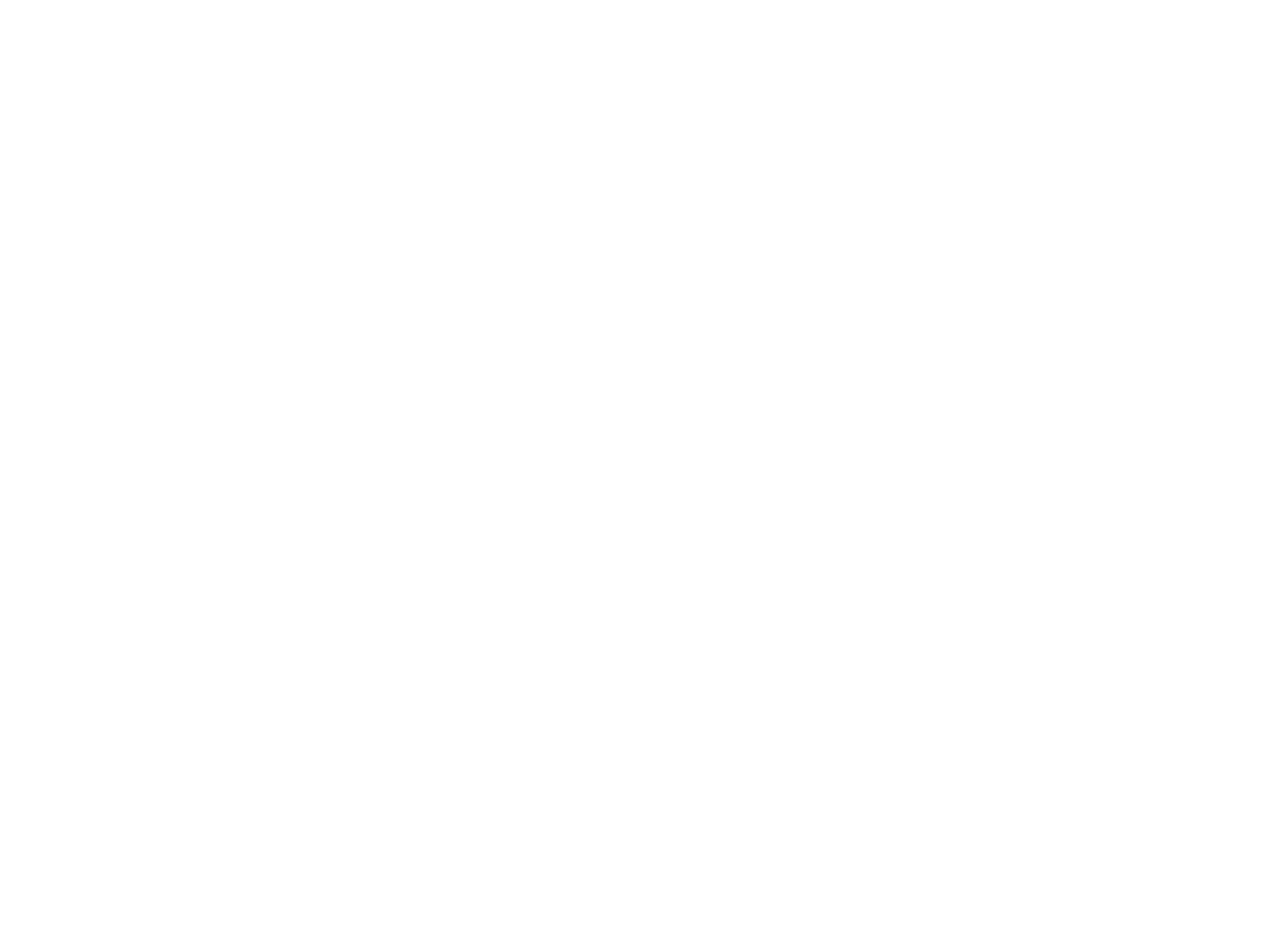
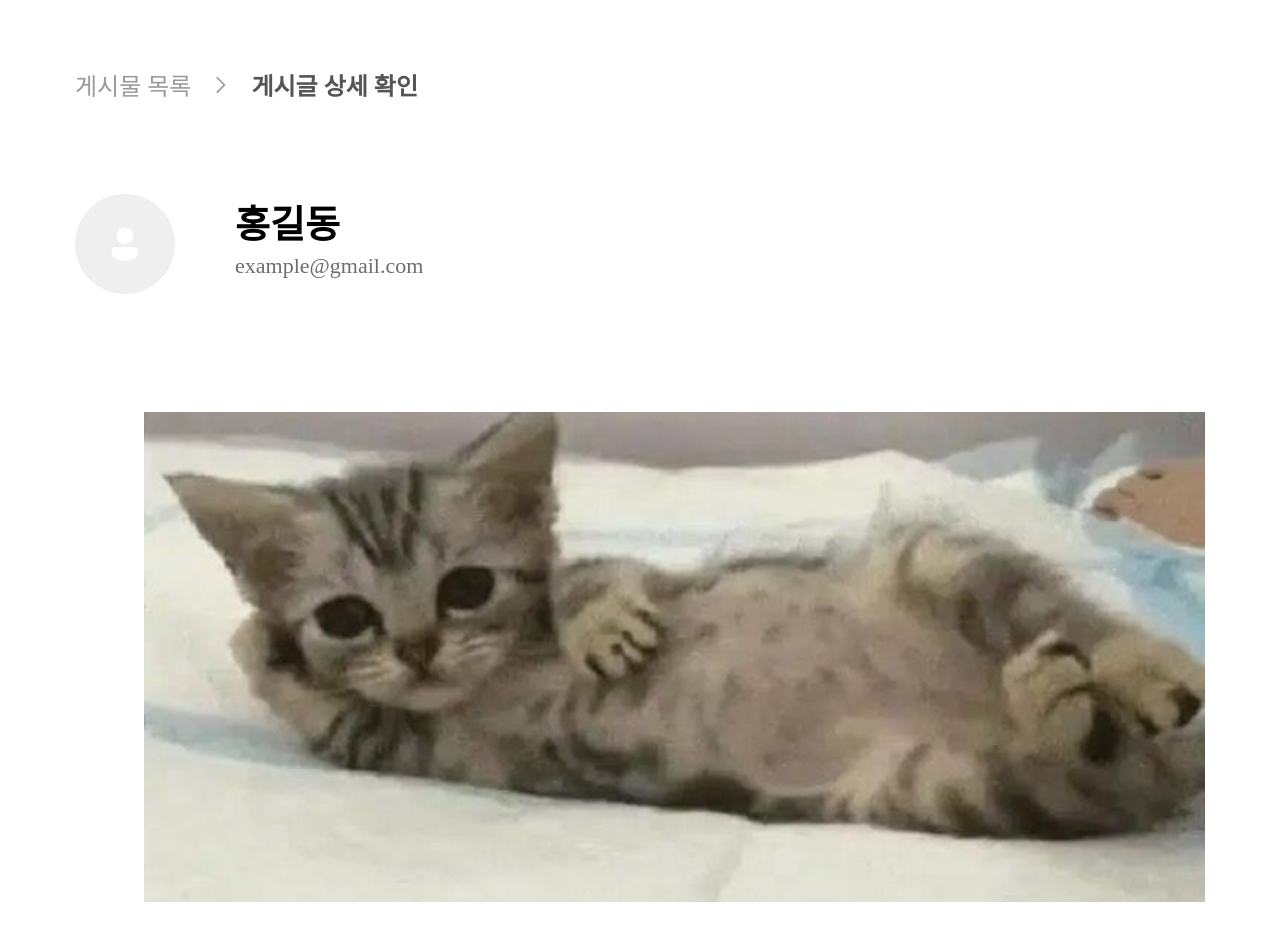
Before and after one commit to kangsea09/PostMe_client, a React (Vite) app: page /MyPage in a window 1280 px wide. Before the commit this address had no page. Shown: the top 940 px of the page. Before the commit the page ends 800 px from the top, so only its background shows below. Built offline with nearby package versions, Linux system fonts and the light colour scheme.

Commit message:
마이페이지 퍼블리싱

```diff
--- a/src/App.jsx
+++ b/src/App.jsx
@@ -5,6 +5,7 @@
 import CheckPost from "./page/CheckPost";
 import PostCreate from "./page/PostCreate";
 import PostEdit from "./page/PostEdit";
+import MyPage from "./page/MyPage";
 
 function App() {
   return (
@@ -15,6 +16,7 @@
       <Route path="/check-post/:id" element={<CheckPost />} />
       <Route path="/post-create" element={<PostCreate />} />
       <Route path="/post-edit" element={<PostEdit />} />
+      <Route path="/MyPage" element={<MyPage />} />
     </Routes>
   );
 }
--- /dev/null
+++ b/src/page/MyPage.jsx
@@ -0,0 +1,101 @@
+import React, { isValidElement, useState } from "react";
+import styled from "@emotion/styled";
+import Picture from "../assets/people.svg";
+import Img from "../assets/arrow.svg";
+import Cat from "../assets/cat.svg";
+import { useNavigate } from "react-router-dom";
+
+const MyPage = () => {
+  const navigate = useNavigate();
+
+  return (
+    <Body>
+      <Container>
+        <TextList>
+          <ListText onClick={() => navigate("/")}>게시물 목록</ListText>
+          <img src={Img} alt="" />
+          <CheckText>게시글 상세 확인</CheckText>
+        </TextList>
+        <ProfileBox>
+          <ProfileButton>
+            <img src={Picture} alt="" />
+          </ProfileButton>
+          <TextBox>
+            <NameText>홍길동</NameText>
+            <EmailText>example@gmail.com</EmailText>
+          </TextBox>
+        </ProfileBox>
+        <CatImg src={Cat} alt="" />
+      </Container>
+    </Body>
+  );
+};
+const Body = styled.div`
+  display: flex;
+  justify-content: center;
+  align-items: center;
+  width: 100%;
+  height: 100%;
+`;
+
+const Container = styled.div`
+  display: flex;
+  flex-direction: column;
+`;
+const CatImg = styled.img`
+  margin-left: 69px;
+  margin-bottom: 185px;
+`;
+
+const TextList = styled.div`
+  display: flex;
+  flex-direction: row;
+  align-items: center;
+  gap: 20px;
+  padding-top: 67px;
+  padding-bottom: 92px;
+
+  img {
+    width: 20px;
+    height: 20px;
+  }
+`;
+const ListText = styled.span`
+  font-size: 18pt;
+  color: #999999;
+  cursor: pointer;
+`;
+const CheckText = styled.span`
+  font-size: 18pt;
+  font-weight: bold;
+  color: #555555;
+`;
+const ProfileBox = styled.div`
+  display: flex;
+  flex-direction: row;
+  gap: 60px;
+  margin-bottom: 118px;
+`;
+const ProfileButton = styled.button`
+  border: none;
+  width: 100px;
+  height: 100px;
+  border-radius: 50px;
+  display: flex;
+  justify-content: center;
+  align-items: center;
+`;
+const TextBox = styled.div`
+  display: flex;
+  flex-direction: column;
+`;
+const NameText = styled.span`
+  font-size: 38px;
+  font-weight: bold;
+  padding-bottom: 4px;
+`;
+const EmailText = styled.span`
+  font-size: 22px;
+  color: #6d6d6d;
+`;
+export default MyPage;
--- a/src/page/PostCreate.jsx
+++ b/src/page/PostCreate.jsx
@@ -69,7 +69,7 @@
   display: flex;
   justify-content: center;
   align-items: center;
-  width: 100vw;
+  width: 100%;
   height: 100vh;
 `;
 
--- a/src/page/PostEdit.jsx
+++ b/src/page/PostEdit.jsx
@@ -33,7 +33,7 @@
   display: flex;
   justify-content: center;
   align-items: center;
-  width: 100vw;
+  width: 100%;
   height: 100vh;
 `;
 
--- a/src/page/PostList.jsx
+++ b/src/page/PostList.jsx
@@ -1,18 +1,19 @@
-import React , {useEffect, useState} from "react";
+import React, { useEffect, useState } from "react";
 import styled from "@emotion/styled";
 import Post from "../assets/Frame.svg";
+import Picture from "../assets/people.svg";
 import { getPost } from "../apis/post";
 import { useNavigate } from "react-router-dom";
 
 const PostList = () => {
   const [postList, setPostList] = useState([]);
-  const navigate=useNavigate();
+  const navigate = useNavigate();
 
   useEffect(() => {
-    const fetchData = async ()=> {
+    const fetchData = async () => {
       const res = await getPost();
       setPostList(res);
-    }
+    };
     fetchData();
   }, []);
 
@@ -30,30 +31,37 @@
 
   const handleClick = (id) => {
     navigate(`/check-post/${id}`);
-}
+  };
 
   return (
     <Body>
       <TotalContainer>
         <ListBox>
+          <TopContainer>
             <span>게시물 목록</span>
+            <MyPageButton>
+              <img src={Picture} alt="" onClick={() => navigate("/myPage")} />
+            </MyPageButton>
+          </TopContainer>
+
           <ListContainer>
             <ListButton>
               <FirstList>
                 <img src={Post} alt="" />
                 <First>최신순</First>
               </FirstList>
-              <List onClick={() => navigate("/post-create")}>게시글 작성하기</List>
+              <List onClick={() => navigate("/post-create")}>
+                게시글 작성하기
+              </List>
             </ListButton>
-            {postList.map((post)=> (
-              <ListCard key={post.id} onClick={()=> handleClick(post.id)}>
+            {postList.map((post) => (
+              <ListCard key={post.id} onClick={() => handleClick(post.id)}>
                 <Title>
                   <InputTitle>{post.title}</InputTitle>
                   <span>{formatDate(post.createdAt)}</span>
                 </Title>
               </ListCard>
             ))}
-
           </ListContainer>
         </ListBox>
       </TotalContainer>
@@ -69,7 +77,7 @@
 const TotalContainer = styled.div`
   width: 100vh;
   height: 100vh;
-  padding-top: 67px;
+  padding-top: 53px;
 `;
 const ListBox = styled.div`
   width: 100%;
@@ -77,6 +85,21 @@
   flex-direction: column;
   gap: 30px;
   justify-content: center;
+`;
+const TopContainer = styled.div`
+  display: flex;
+  justify-content: space-between;
+  align-items: center;
+`;
+const MyPageButton = styled.button`
+  border: none;
+  width: 56px;
+  height: 56px;
+  border-radius: 50px;
+  display: flex;
+  justify-content: center;
+  align-items: center;
+  cursor: pointer;
 `;
 const ListContainer = styled.div`
   display: flex;
```
Also changed, not shown: src/assets/cat.svg (added), src/assets/people.svg (added), src/page/Login.jsx (line endings or trailing spaces). Lines whose indentation alone changed are shown as unchanged.
